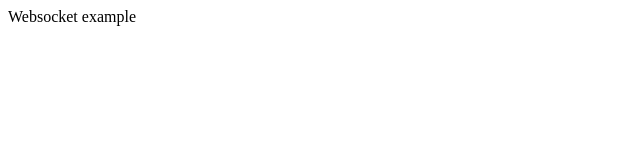
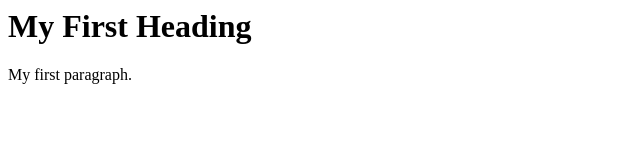
Before and after one commit to dpnunez/ws-test, a website: page index.html in a window 1280 px wide. Shown: the whole page, without its empty margins (0-640 px from the left). Drawn offline with Linux system fonts and the light colour scheme.

Commit message:
Add client

```diff
--- a/index.html
+++ b/index.html
@@ -1 +1,15 @@
-Websocket example
+<html>
+    <head> </head>
+    <body>
+        <h1>My First Heading</h1>
+        <p>My first paragraph.</p>
+        <script>
+            const proto = window.location.protocol === "https:" ? "wss" : "ws";
+            const ws = new WebSocket(`${proto}://${window.location.host}`);
+
+            ws.onmessage = (event) => {
+                console.log(event.data);
+            };
+        </script>
+    </body>
+</html>
```
